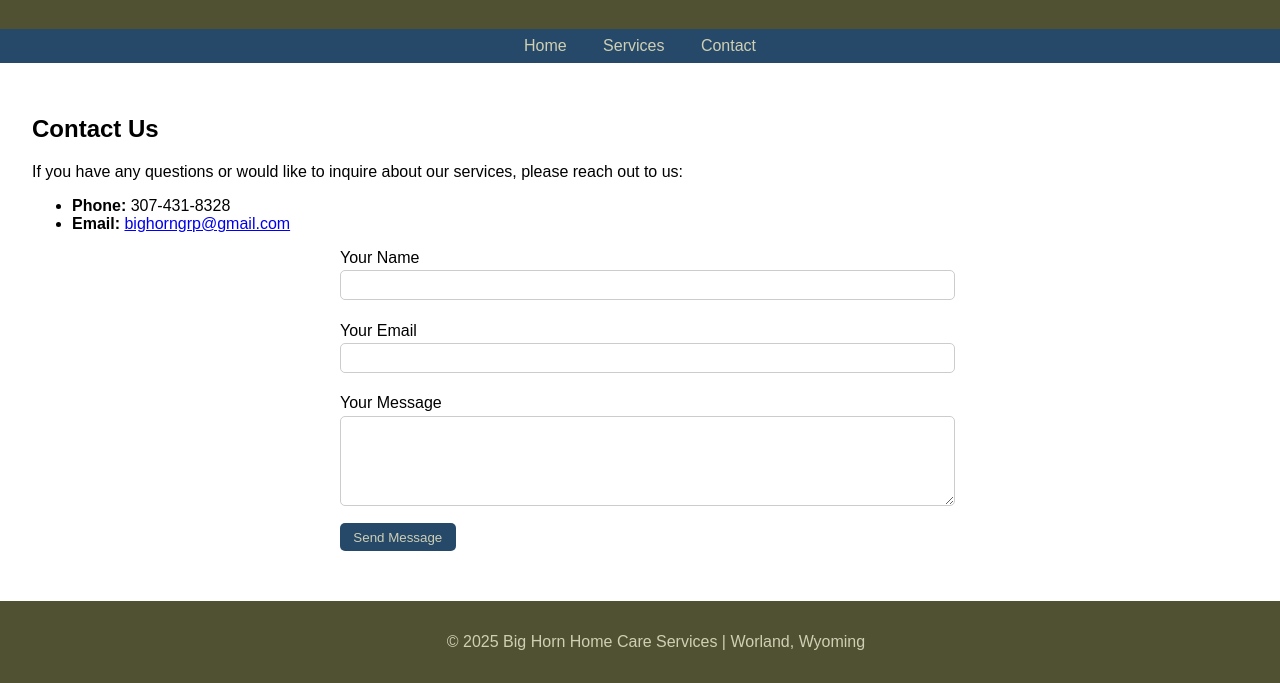
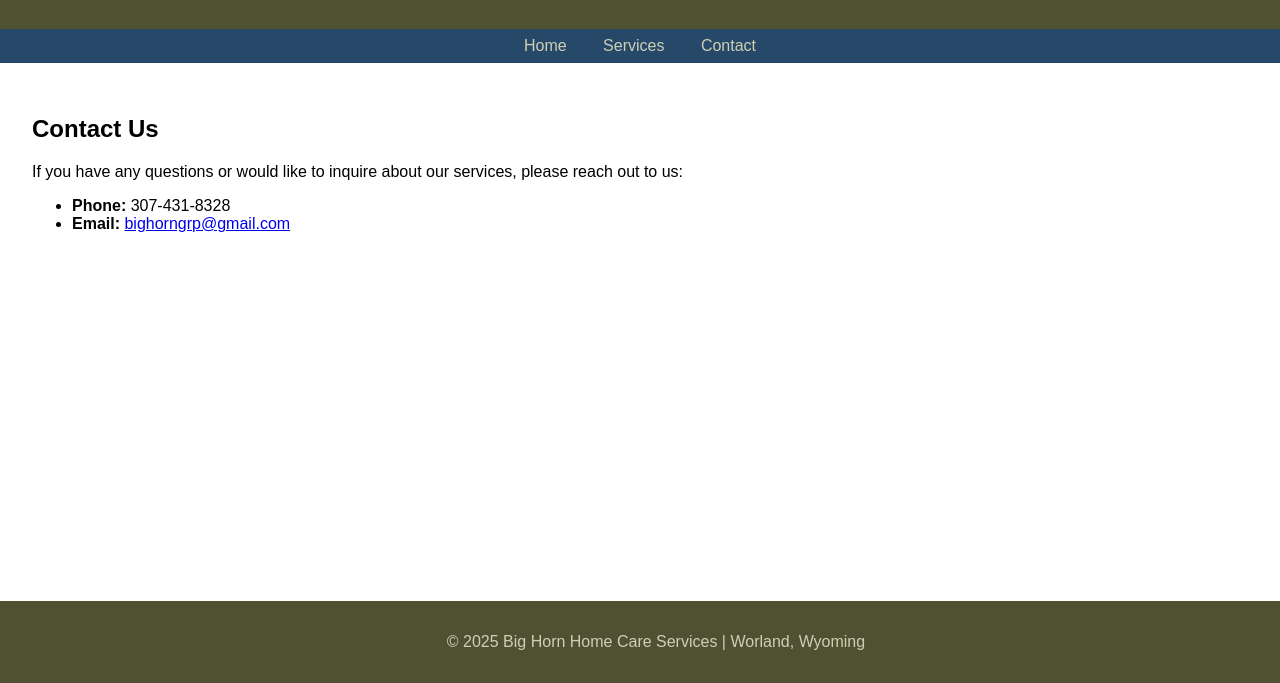
Before and after one commit to checonieto/bighornhomecare, a plain HTML site: page contact.html in a window 1280 px wide. Shown: the part 117-800 px from the top of the page. Drawn offline with Linux system fonts and the light colour scheme.

Commit message:
Update contact.html

```diff
--- a/contact.html
+++ b/contact.html
@@ -86,18 +86,6 @@
             <li><strong>Phone:</strong> 307-431-8328</li>
             <li><strong>Email:</strong> <a href="mailto:bighorngrp@gmail.com">bighorngrp@gmail.com</a></li>
         </ul>
-        <form action="https://formspree.io/f/mnqwpevy" method="POST">
-            <label for="name">Your Name</label>
-            <input type="text" id="name" name="name" required>
-
-            <label for="email">Your Email</label>
-            <input type="email" id="email" name="email" required>
-
-            <label for="message">Your Message</label>
-            <textarea id="message" name="message" rows="5" required></textarea>
-
-            <button type="submit">Send Message</button>
-        </form>
     </main>
     <footer>
         <p>&copy; 2025 Big Horn Home Care Services | Worland, Wyoming</p>
```
